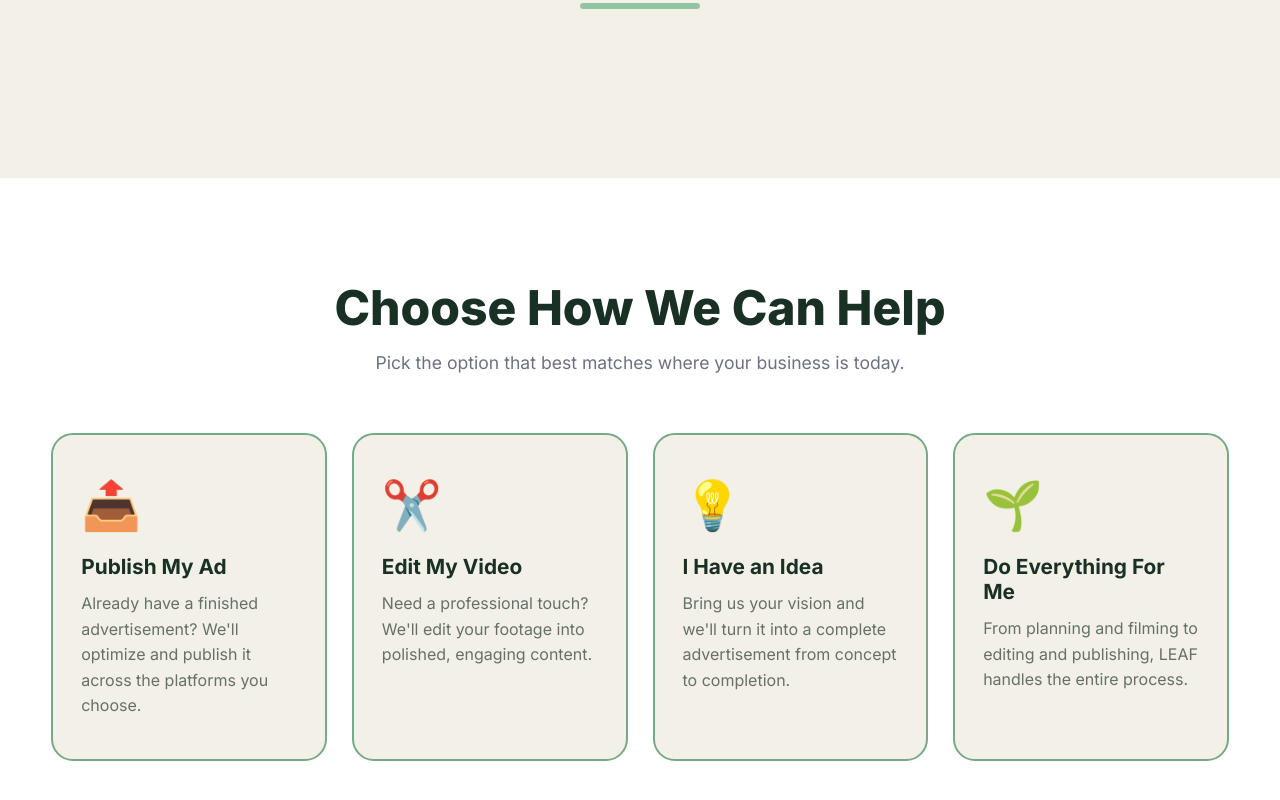
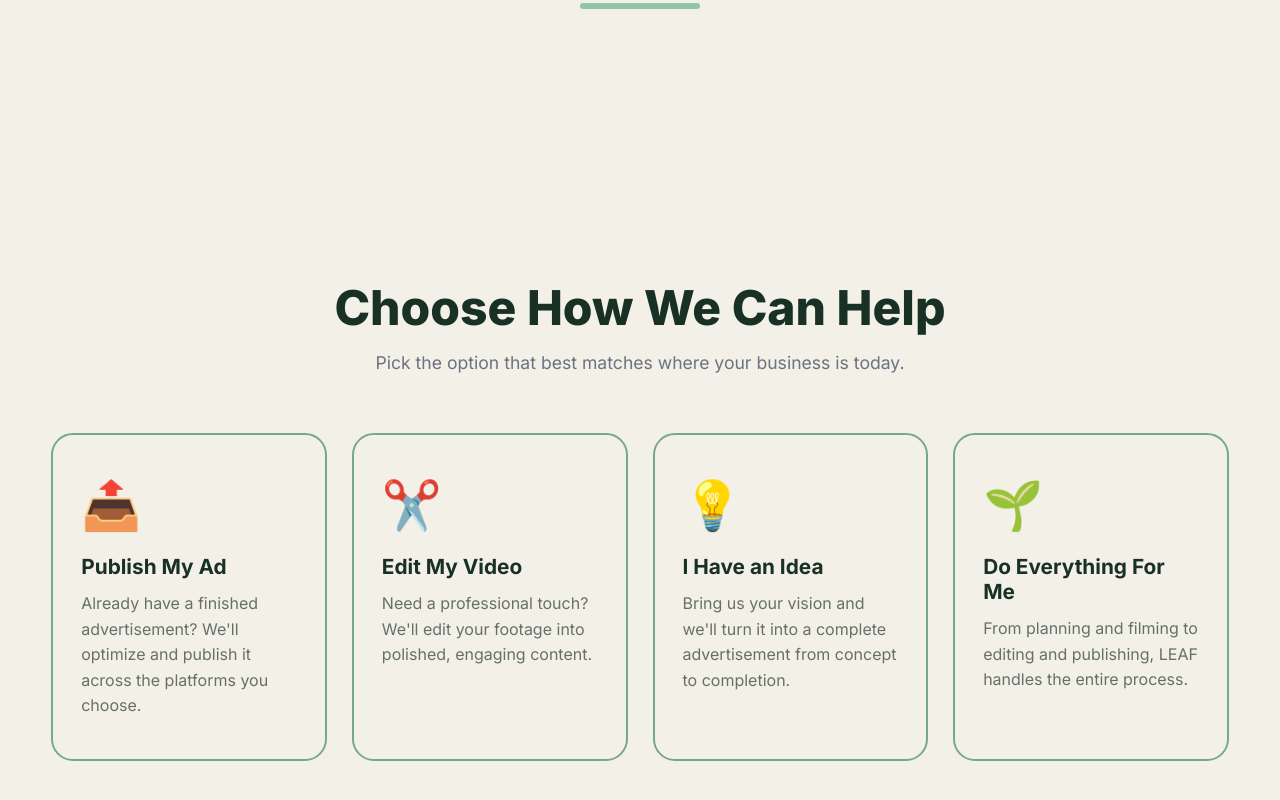
Before and after one commit to TheLeafAgency/The-LEAF-Agency, a Next.js app: page / in a window 1280 px wide. Shown: the part 622-1422 px from the top of the page. Built offline with nearby package versions, Linux system fonts and the light colour scheme.

Commit message:
Set service section background to White Dove

```diff
--- a/components/ServiceCards.tsx
+++ b/components/ServiceCards.tsx
@@ -31,7 +31,7 @@ export default function ServiceCards() {
       id="services"
       style={{
         padding: "100px 0",
-        background: "#ffffff",
+        background: "var(--leaf-white-dove)",
         scrollMarginTop: "80px",
       }}
     >
```
